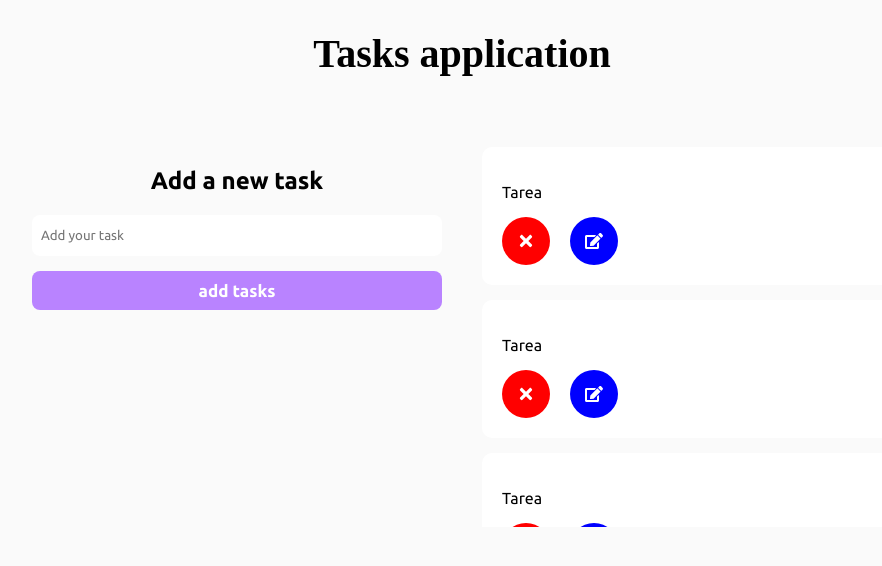
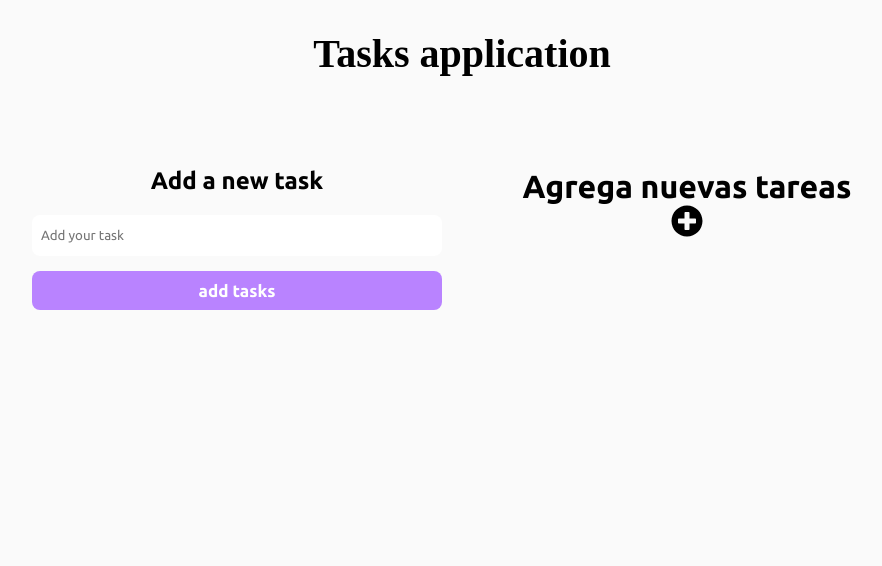
Before and after one commit to JuanAguileraAtaxca/task-application, a React (Vite) app: page / in a window 1280 px wide. Shown: the top 566 px of the page, without its empty margins (178-1060 px from the left). Built offline with nearby package versions, Linux system fonts and the light colour scheme; a web font is replaced by a local one.

Commit message:
adding events to the application

```diff
--- a/src/App.jsx
+++ b/src/App.jsx
@@ -2,16 +2,16 @@ import './App.css';
 import Header from './components/Header/Header.jsx';
 import AddTasks from './components/AddTasks/AddTasks.jsx';
 import Tasks from './components/Tasks/Tasks.jsx';
+import {useState} from 'react';
 
 function App() {
-
-
+  const [tasks, setTasks] = useState([]);
   return (
     <>
       <Header />
       <div className='AppContent center'>
-        <AddTasks />
-        <Tasks />
+        <AddTasks tasks={tasks} setTasks={setTasks}/>
+        <Tasks tasks={tasks}/>
       </div>
     </>
   )
--- a/src/components/AddTasks/AddTasks.jsx
+++ b/src/components/AddTasks/AddTasks.jsx
@@ -1,12 +1,30 @@
+import {useState} from 'react';
 import style from './AddTasks.module.css';
 
-const AddTasks = () => {
+const AddTasks = ({tasks, setTasks}) => {
+    const [task, setTask] = useState('');
+    const [validation, setValidation] = useState(false);
+
+    const hadleSubmit = (e) => {
+        e.preventDefault();
+        if(!(task != '')){
+            setValidation(true);
+            return;
+        }
+
+        setValidation(false);
+        setTasks([...tasks, task]);
+        setTask('');
+    }
 
     return(
-        <form className={style.AddTasksContainer}>
+        <form onSubmit={hadleSubmit} className={style.AddTasksContainer}>
             {/* this token is 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 */ }
+
+            {validation && <p className={style.AddTasksError + " fontUbuntu"}>Campo vacio! </p>}
+
             <h2 className={style.AddTasksTitle + " fontUbuntu"}> Add a new task </h2>
-            <input className={style.AddTasksInput + " fontUbuntu"} placeholder="Add your task" type="text"/>
+            <input onChange={e => setTask(e.target.value)} className={style.AddTasksInput + " fontUbuntu"} placeholder="Add your task" type="text" value={task}/>
             <input className={style.AddTasksButton + " fontUbuntu"} type="submit" value="add tasks" />
         </form>
     );
--- a/src/components/AddTasks/AddTasks.module.css
+++ b/src/components/AddTasks/AddTasks.module.css
@@ -35,3 +35,12 @@
 .AddTasksButton:hover{
     background-color: var(--lila);
 }
+
+.AddTasksError{
+    padding: 1.5rem;
+    background-color: #F01212;
+    color: white;
+    font-weight: 700;
+    margin: 1rem 0;
+    text-align: center;
+}
--- a/src/components/Tasks/Tasks.jsx
+++ b/src/components/Tasks/Tasks.jsx
@@ -1,33 +1,31 @@
 import style from './Tasks.module.css';
-import { FaEdit, FaTimes } from "react-icons/fa";
+import { FaEdit, FaTimes, FaPlusCircle } from "react-icons/fa";
 
-const Tasks = () => {
+const Tasks = ({tasks}) => {
     return (
         <div className={style.TasksContainer}>
+            {tasks.length > 0 ?
+                <>
+                    {tasks.map((task) => {
+                        return (
+                            <div className={style.Task}>
+                                <p className={style.TasksTitle + " fontUbuntu"}> {task} </p>
+                                <div className={style.TasksButtons}>
+                                    <button className={style.TasksButton + " center-elements"}> <FaTimes /> </button>
+                                    <button className={style.TasksButton + " center-elements"}> <FaEdit /> </button>
+                                </div>
+                            </div>
+                        );
+                    })}
+                </>
 
-            <div className={style.Task}>
-                <p className={style.TasksTitle + " fontUbuntu"}> Tarea </p>
-                <div className={style.TasksButtons}>
-                    <button className={style.TasksButton + " center-elements"}> <FaTimes /> </button>
-                    <button className={style.TasksButton + " center-elements"}> <FaEdit /> </button>
-                </div>
-            </div>
+                :
 
-            <div className={style.Task}>
-                <p className={style.TasksTitle + " fontUbuntu"}> Tarea </p>
-                <div className={style.TasksButtons}>
-                    <button className={style.TasksButton + " center-elements"}> <FaTimes /> </button>
-                    <button className={style.TasksButton + " center-elements"}> <FaEdit /> </button>
-                </div>
-            </div>
+                <h1 className={style.TasksWithOut + " fontUbuntu"}> Agrega nuevas tareas <span className='center-elements'> <FaPlusCircle /> </span> </h1>
+            }
 
-            <div className={style.Task}>
-                <p className={style.TasksTitle + " fontUbuntu"}> Tarea </p>
-                <div className={style.TasksButtons}>
-                    <button className={style.TasksButton + " center-elements"}> <FaTimes /> </button>
-                    <button className={style.TasksButton + " center-elements"}> <FaEdit /> </button>
-                </div>
-            </div>
+
+
         </div>
     );
 }
--- a/src/components/Tasks/Tasks.module.css
+++ b/src/components/Tasks/Tasks.module.css
@@ -1,7 +1,7 @@
 
 .TasksContainer{
     height: 300px;
-    padding: 20px;
+    margin: 20px;
     overflow-y: scroll;
 }
 
@@ -48,3 +48,9 @@
 .TasksButton:nth-child(2):hover{
     background-color: #2045CF;
 }
+
+
+.TasksWithOut{
+    text-align: center;
+
+}
```
